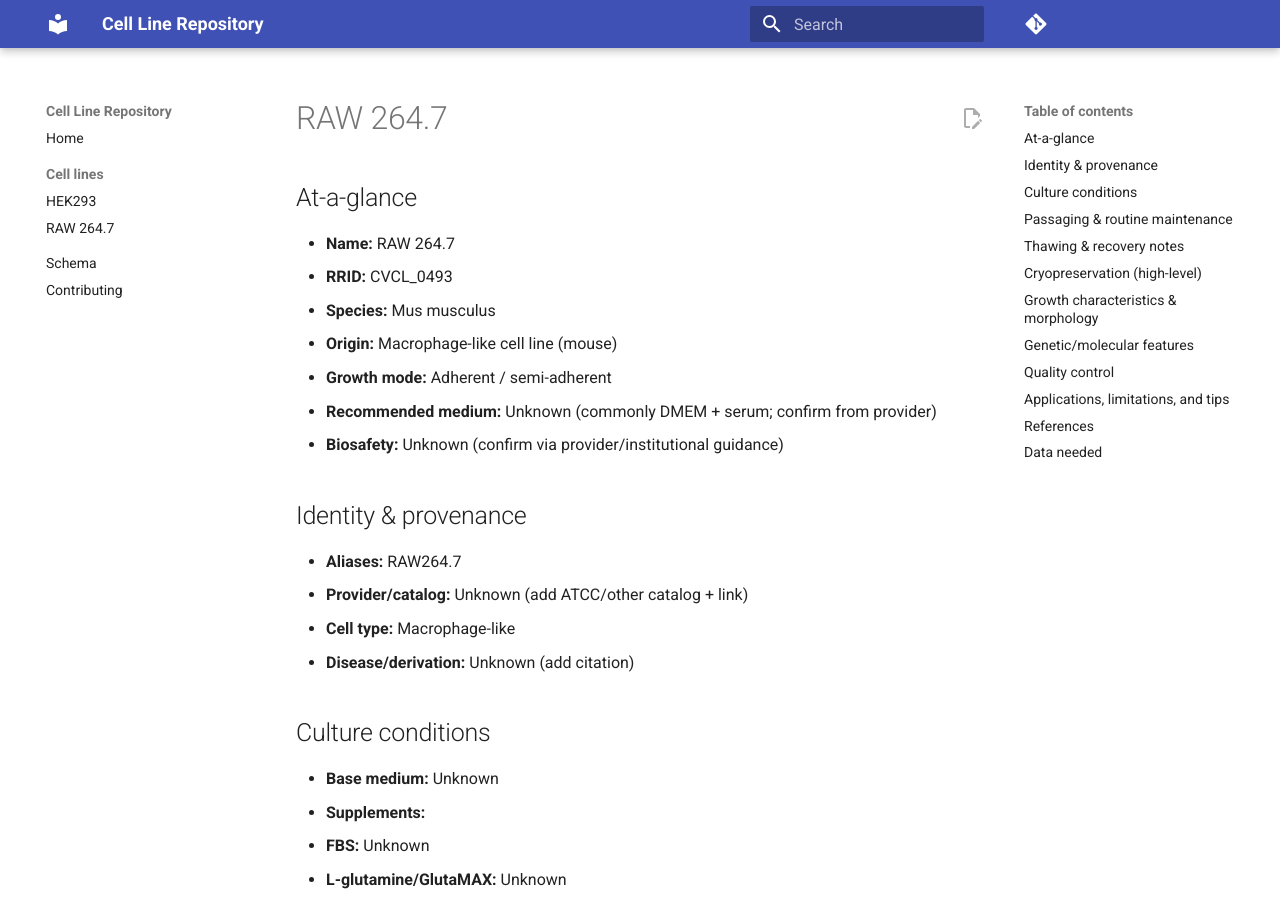
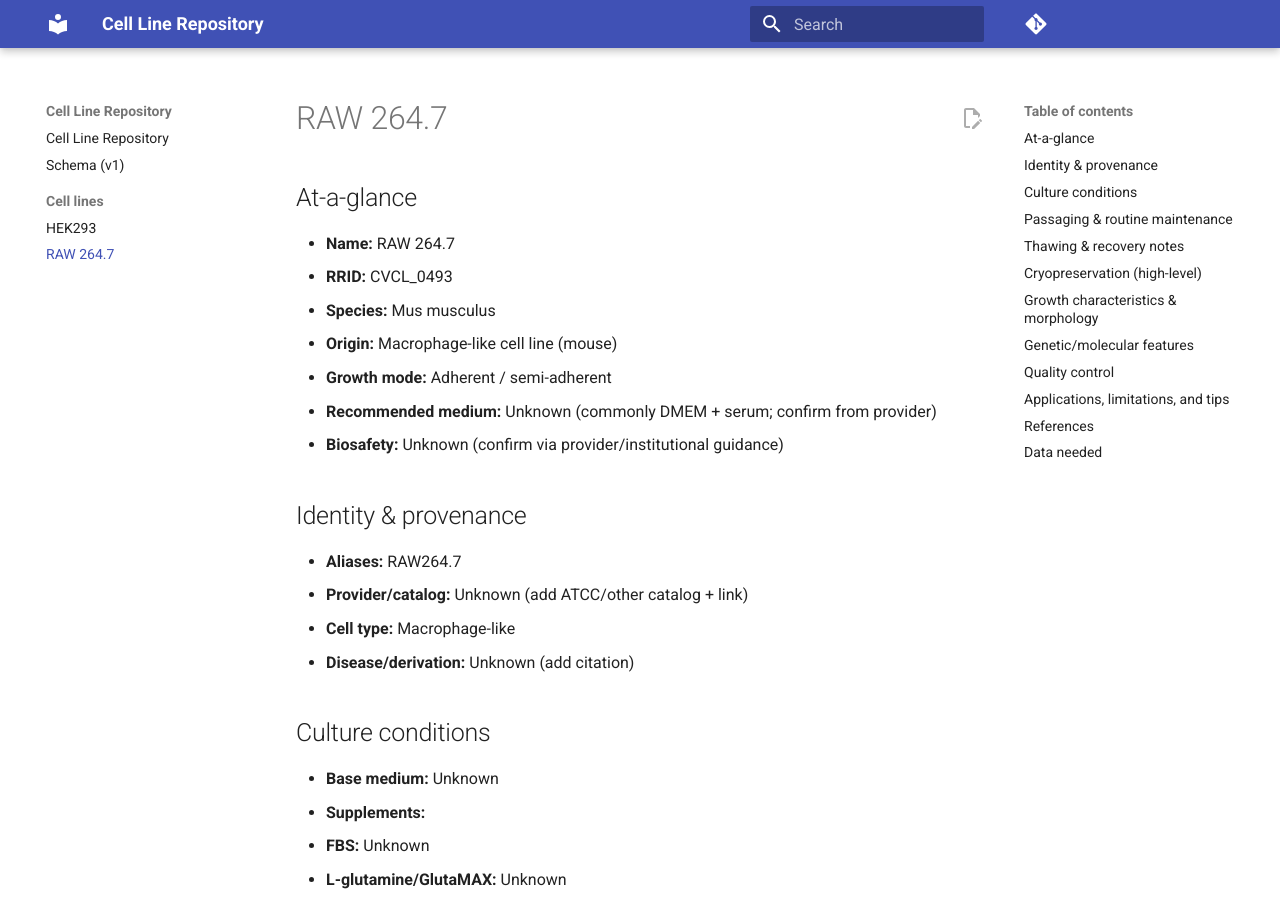
Before and after one commit to WeParadox/Cell_Lines, an MkDocs documentation site: the page built from docs/cell-lines/raw264.7.md, in a window 1280 px wide and 900 px high. Built offline with MkDocs 1.6.1 and Material for MkDocs 9.7.7, drawn with Linux system fonts in a browser that asks for light colours; comment, search, counter and statistics services are not loaded; part of the change alters nothing that is shown.

Commit message:
Update mkdocs.yml

```diff
--- a/mkdocs.yml
+++ b/mkdocs.yml
@@ -1,6 +1,6 @@
 site_name: Cell Line Repository
 site_description: Culture conditions, handling notes, and references for common cell lines
-repo_url: https://github.com/<YOUR_ORG_OR_USER>/<YOUR_REPO>
+repo_url: https://github.com/<YOUR_USER_OR_ORG>/<YOUR_REPO>
 repo_name: <YOUR_REPO>
 edit_uri: edit/main/docs/
 
@@ -27,11 +27,3 @@ markdown_extensions:
       permalink: true
   - pymdownx.superfences
   - pymdownx.details
-
-nav:
-  - Home: index.md
-  - Cell lines:
-      - HEK293: cell-lines/hek293.md
-      - RAW 264.7: cell-lines/raw-264-7.md
-  - Schema: schema.md
-  - Contributing: contributing.md
```
